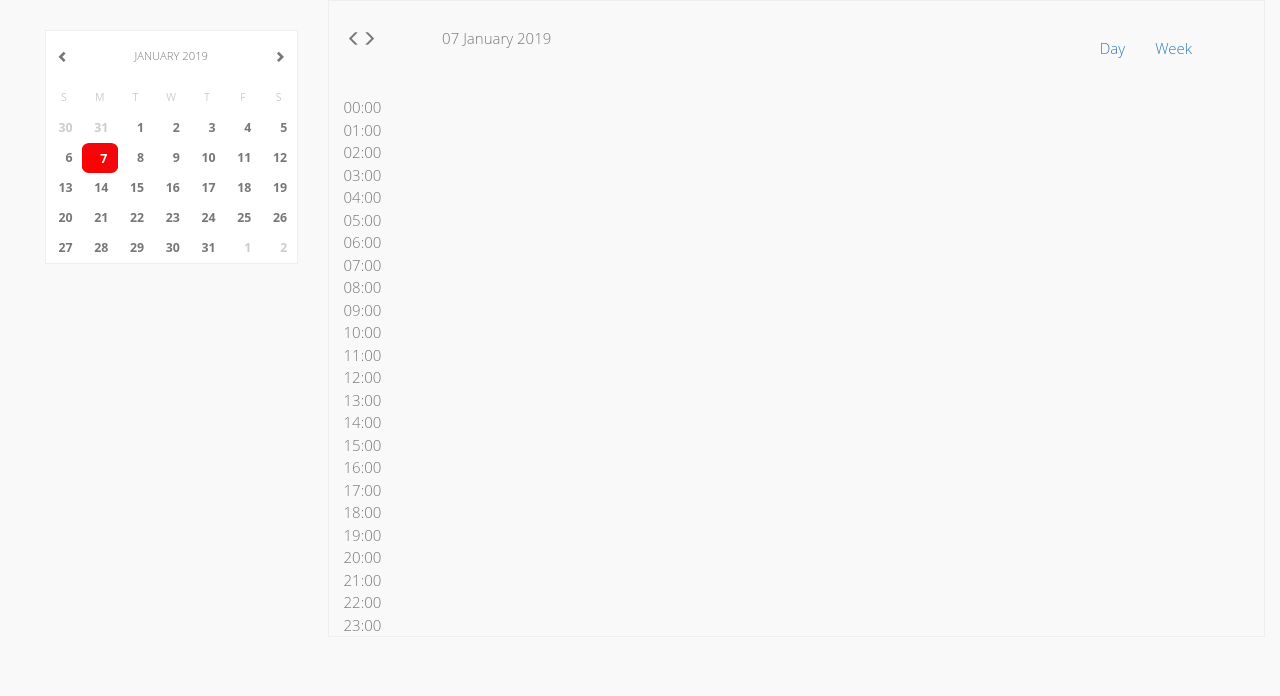
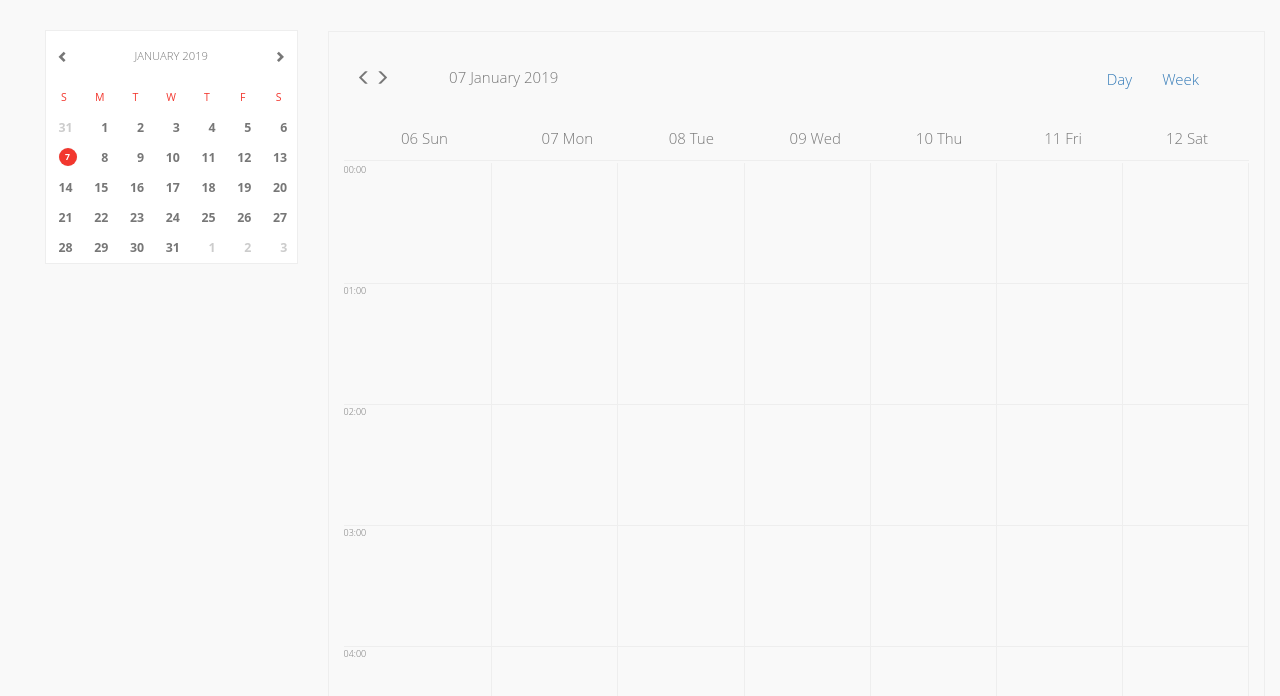
Before and after one commit to karimjavith/react-calendar, a React (Create React App) app: page /weekCalendar in a window 1280 px wide. Shown: the top 696 px of the page. Built offline with nearby package versions, Linux system fonts and the light colour scheme.

Commit message:
Added styles and weekheader

```diff
--- a/src/App.css
+++ b/src/App.css
@@ -21,10 +21,11 @@
 .App-link {
   color: #61dafb;
 }
+
 /* FONT IMPORTS */
 
 .icon {
-  font-family: 'Material Icons', serif;
+  font-family: "Material Icons", serif;
   font-style: normal;
   display: inline-block;
   vertical-align: middle;
@@ -34,13 +35,11 @@
   word-wrap: normal;
   white-space: nowrap;
   direction: ltr;
-
   -webkit-font-smoothing: antialiased;
   text-rendering: optimizeLegibility;
   -moz-osx-font-smoothing: grayscale;
-  font-feature-settings: 'liga';
+  font-feature-settings: "liga";
 }
-
 
 /* VARIABLES */
 
@@ -51,8 +50,9 @@
   --border-color: #eee;
   --bg-color: #f9f9f9;
   --neutral-color: #fff;
+  --badge-notification: #f2372e;
+  --small-font-size: 9px;
 }
-
 
 /* GENERAL */
 
@@ -61,7 +61,7 @@
 }
 
 body {
-    font-family: 'Open Sans', 'Helvetica Neue', 'Helvetica', 'Arial', sans-serif;
+  font-family: "Open Sans", "Helvetica Neue", "Helvetica", "Arial", sans-serif;
   font-size: 1.5em;
   font-weight: 300;
   line-height: 1.5;
@@ -86,7 +86,7 @@ header #logo {
 }
 
 header #logo .icon {
-  padding-right: .25em;
+  padding-right: 0.25em;
 }
 
 main {
@@ -132,7 +132,6 @@ main {
   text-align: right;
 }
 
-
 /* Month  Calendar */
 
 .calendar {
@@ -148,17 +147,18 @@ main {
   font-weight: 300;
   font-size: 75%;
   padding: 1.5em 0;
-  /* border-bottom: 1px solid var(--border-color); */
+  color: var(--text-color);
+  transition: 0.25s ease-out;
 }
 
 .calendar .header .icon {
   cursor: pointer;
-  transition: .15s ease-out;
+  transition: 0.15s ease-out;
 }
 
 .calendar .header .icon:hover {
   transform: scale(1.75);
-  transition: .25s ease-out;
+  transition: 0.25s ease-out;
   color: var(--main-color);
 }
 
@@ -173,40 +173,36 @@ main {
 .calendar .days {
   text-transform: uppercase;
   font-weight: 400;
-  color: var(--text-color-light);
+  color: var(--badge-notification);
   font-size: 70%;
-  padding: .75em 0;
-  /* border-bottom: 1px solid var(--border-color); */
+  padding: 0.75em 0;
+  transition: 0.25s ease-out;
 }
 
 .calendar .body .cell {
   position: relative;
   height: 2em;
-  /* border-right: 1px solid var(--border-color); */
   overflow: hidden;
   cursor: pointer;
   background: var(--neutral-color);
   transition: 0.25s ease-out;
 }
 
-/* .calendar .body .cell:hover {
-  background: var(--bg-color);
-  transition: 0.5s ease-out;
-} */
-
-.calendar .body .selected {
-  /* border-left: 10px solid transparent;
-  border-image: linear-gradient(45deg, #1a8fff 0%,#53cbf1 40%);
-  border-image-slice: 1; */
-  background-color: red;
-  border-radius: 20%;
-  border: 1px solid red;
+.calendar .body .selected span:after {
+  content: attr(data-formatted);
+  position: absolute;
+  top: -4px;
+  right: -4px;
+  font-size: 0.7em;
+  background: var(--badge-notification);
   color: white;
+  width: 18px;
+  height: 18px;
+  text-align: center;
+  line-height: 18px;
+  border-radius: 50%;
+  box-shadow: 0 0 1px rgb(221, 217, 217);
 }
-
-/* .calendar .body .row {
-  border-bottom: 1px solid var(--border-color);
-} */
 
 .calendar .body .row:last-child {
   border-bottom: none;
@@ -220,8 +216,8 @@ main {
   position: absolute;
   font-size: 82.5%;
   line-height: 1;
-  top: .75em;
-  right: .75em;
+  top: 0.75em;
+  right: 0.75em;
   font-weight: 700;
 }
 
@@ -231,46 +227,67 @@ main {
 }
 
 .calendar .body .cell .bg {
-  font-weight: 700;
-  line-height: 1;
-  color: var(--main-color);
-  opacity: 0;
-  font-size: 8em;
-  position: absolute;
-  top: -.2em;
-  right: -.05em;
-  transition: .25s ease-out;
-  letter-spacing: -.07em;
+  transition: 0.25s ease-out;
+  letter-spacing: -0.07em;
 }
 
-.calendar .body .cell:hover .bg, .calendar .body .selected .bg  {
+.calendar .body .cell:hover .bg,
+.calendar .body .selected .bg {
   opacity: 0.05;
-  transition: .5s ease-in;
+  transition: 0.5s ease-in;
 }
 
 .calendar .body .col {
   flex-grow: 0;
-  flex-basis: calc(100%/7);
-  width: calc(100%/7);
+  flex-basis: calc(100% / 7);
+  width: calc(100% / 7);
 }
 
 /* Day week menu container */
 .sub-content-container {
   border: 1px solid var(--border-color);
+  margin-top: 31px;
+  max-height: calc(100% - 100px);
+  height: 700px;
+  overflow: auto;
 }
+
 .sub-content-container .sub-content-container__header {
   display: flex;
   flex-direction: row;
   flex-grow: 1;
 }
-.sub-content-container .sub-content-container__header-dateTimeDisplay, .sub-content-container .sub-content-container__header, .sub-content-container .sub-content-container__header-navMenu {
+
+.sub-content-container .sub-content-container__header-dateTimeDisplay,
+.sub-content-container .sub-content-container__header,
+.sub-content-container .sub-content-container__header-navMenu {
   margin: 1em 0;
   line-height: 1;
 }
+
 .sub-content-container .sub-content-container__header-dateTimeDisplay {
-  margin-left: -27px;
+  margin-left: -20px;
 }
-.day-week-calendar-menu-container {	position: relative;
+
+.sub-content-container .sub-content-container__header-dateTimeDisplay .row {
+  margin: 0.5em 0px;
+}
+
+.sub-content-container .sub-content-container__header-dateTimeDisplay i {
+  cursor: pointer;
+}
+
+.sub-content-container .sub-content-container__header-dateTimeDisplay i:hover {
+  transform: scale(1.75);
+  transition: 0.25s ease-out;
+}
+
+.sub-content-container .sub-content-container__header-dateTimeDisplay i:last-child {
+  margin-left: 3px;
+}
+
+.day-week-calendar-menu-container {
+  position: relative;
   display: -webkit-flex;
   display: flex;
   -webkit-flex-wrap: wrap;
@@ -280,17 +297,49 @@ main {
   list-style: none;
   justify-content: flex-end;
 }
+
 /* Day calendar */
-.day-calendar-container .hour-container {
+.day-calendar-container .hour-container__bottom {
   padding: 3px;
   border-bottom: 1px solid var(--border-color);
 }
+
 .day-calendar-container .hour-container-wrapper {
   margin: 1em 0;
   padding: 5px;
 }
 
+/* Week Calendar */
+.week-calendar-container .hour-container-wrapper {
+  display: flex;
+  border-bottom: 1px solid var(--border-color);
+  font-size: var(--small-font-size);
+}
+.week-calendar-container .week-calendar__header {
+  flex: 1 1 auto;
+  margin-bottom: 2px;
+  padding-bottom: 10px;
+  border-bottom: 1px solid var(--border-color);
+}
+.week-calendar-container .week-calendar__header .week-calendar__header-column {
+  flex: 1 0 auto;
+  width: 92px;
+  text-align: center;
+}
+.week-calendar-container .week-calendar__header .week-calendar__header-column:first-child {
+  width: 130px;
+}
+.week-calendar-container .hour-container-wrapper .hour-container__rowCells {
+  flex-grow: 1;
+  flex-basis: 0;
+  max-width: 100%;
+  border-right: 1px solid var(--border-color);
+  height: 120px;
+}
+.sub-content-container {
+  margin-top: 31px;
+}
 
-.sub-calendar-container__wrapper {
+.sub-calendar-container .sub-calendar-container__wrapper {
   margin: 2em 0;
 }
--- a/src/components/Calendar/container/Day.Calendar.Container.js
+++ b/src/components/Calendar/container/Day.Calendar.Container.js
@@ -1,17 +1,21 @@
 import React from "react";
 import { connect } from "react-redux";
-// import { onDateClick, prevMonth, nextMonth } from "../store";
+import { updateCurrentView } from "../store";
 import DayCalendarPresentation from "../presentation/Day.Calendar.Presentation";
 
-const mapStateToProps = state => {
-  return {
-    currentMonth: state.calendar.currentMonth,
-    selectedDate: state.calendar.selectedDate
-  };
+const mapStateToPropsDayCalendar = state => {
+    return {
+        currentMonth: state.calendar.currentMonth,
+        selectedDate: state.calendar.selectedDate
+    };
 };
 
+const mapDispatchToPropsDayCalendar = dispatch => ({
+    updateCurrentView: viewType => dispatch(updateCurrentView(viewType))
+});
 const DayCalendarContainer = connect(
-  mapStateToProps
+    mapStateToPropsDayCalendar,
+    mapDispatchToPropsDayCalendar
 )(DayCalendarPresentation);
 
 export default DayCalendarContainer;
--- a/src/components/Calendar/container/Week.Calendar.Container.js
+++ b/src/components/Calendar/container/Week.Calendar.Container.js
@@ -1,17 +1,19 @@
 import React from "react";
 import { connect } from "react-redux";
-// import { onDateClick, prevMonth, nextMonth } from "../store";
+import { updateCurrentView } from "../store";
 import WeekCalendarPresentation from "../presentation/Week.Calendar.Presentation";
-
-const mapStateToProps = state => {
+const mapStateToPropsWeekCalendar = state => {
     return {
       currentMonth: state.calendar.currentMonth,
       selectedDate: state.calendar.selectedDate
     };
   };
-
+  const mapDispatchToPropsWeekCalendar = dispatch => ({
+    updateCurrentView: viewType => dispatch(updateCurrentView(viewType))
+  });
   const WeekCalendarContainer = connect(
-  mapStateToProps
+    mapStateToPropsWeekCalendar,
+    mapDispatchToPropsWeekCalendar
   )(WeekCalendarPresentation);
 
 export default WeekCalendarContainer;
--- a/src/components/Calendar/presentation/Day.Calendar.Presentation.js
+++ b/src/components/Calendar/presentation/Day.Calendar.Presentation.js
@@ -1,23 +1,22 @@
 import React from "react";
-
 const getRows = () => {
     const arr24 = Array(24).fill({});
     return (
         <div>
             {arr24.map((v, i) => {
                 let hour = i < 10 ? `0` + i++ : i++;
-                return <div className="hour-container-wrapper" key={Math.random(i)}><div>{hour}:00</div><div className="hour-container"></div></div>
+                return <div className="hour-container-wrapper" key={Math.random(i)}><div>{hour}:00</div><div className="hour-container__bottom"></div></div>
             })}
         </div>
     );
 };
 
-const DayCalendarPresentation = () => {
+const DayCalendarPresentation = ({ updateCurrentView }) => {
+
+    updateCurrentView('DAY');
     return (
-        <div className="day-calendar-container">
-            {getRows()}
+        <div className="day-calendar-container">{getRows()}
         </div>
     );
 }
-
 export default DayCalendarPresentation;
--- a/src/components/Calendar/presentation/Month.Calendar.Presentation.js
+++ b/src/components/Calendar/presentation/Month.Calendar.Presentation.js
@@ -1,61 +1,73 @@
 import React from "react";
 import dateFns from "date-fns";
-
 class CalendarPresentation extends React.Component {
-  buildHeader(currentMonth) {
+  buildMonthHeader(currentMonth) {
     const dateFormat = "MMMM YYYY";
 
     return (
       <div className="header row flex-middle">
         <div className="col col-start">
           <div className="icon" onClick={this.prevMonth}>
-            <span><i className="glyphicon glyphicon-chevron-left"></i></span>
+            <span>
+              <i className="glyphicon glyphicon-chevron-left" />
+            </span>
           </div>
         </div>
         <div className="col col-center">
           <span>{dateFns.format(currentMonth, dateFormat)}</span>
         </div>
         <div className="col col-end" onClick={this.nextMonth}>
-          <div className="icon"><span><i className="glyphicon glyphicon-chevron-right"></i></span></div>
+          <div className="icon">
+            <span>
+              <i className="glyphicon glyphicon-chevron-right" />
+            </span>
+          </div>
         </div>
       </div>
     );
   }
 
-  buildDays(currentMonth) {
+  buildWeekHeaders(currentMonth) {
     const dateFormat = "dddd";
-    const days = [];
+    const arr7 = Array(7).fill({});
 
     let startDate = dateFns.startOfWeek(currentMonth);
-    for (let i = 0; i < 7; i++) {
-      days.push(
-        <div className="col col-center" key={i}>
-          {dateFns.format(dateFns.addDays(startDate, i), dateFormat).substr(0, 1)}
-        </div>
-      );
-    }
 
-    return <div className="days row">{days}</div>;
+    return (
+      <div className="days row">
+        {arr7.map((v, i) => {
+          return (
+            <div className="col col-center" key={Math.random(i)}>
+              {dateFns
+                .format(dateFns.addDays(startDate, i), dateFormat)
+                .substr(0, 1)}
+            </div>
+          );
+        })}
+      </div>
+    );
   }
 
-  buildCells(currentMonth, selectedDate) {
+  buildWeekRows(currentMonth, selectedDate) {
     const monthStart = dateFns.startOfMonth(currentMonth);
     const monthEnd = dateFns.endOfMonth(monthStart);
     const startDate = dateFns.startOfWeek(monthStart);
     const endDate = dateFns.endOfWeek(monthEnd);
 
-    const dateFormat = "D";
-    const rows = [];
+    const dateFormat = "D",
+      rows = [];
 
-    let days = [];
-    let day = startDate;
-    let formattedDate = "";
+    let days,
+      day = startDate,
+      formattedDate = "",
+      arr7 = Array(7).fill({});
 
     while (day <= endDate) {
-      for (let i = 0; i < 7; i++) {
+      days = arr7.map(() => {
+        day = dateFns.addDays(day, 1);
         formattedDate = dateFns.format(day, dateFormat);
         const cloneDay = day;
-        days.push(
+        return (
           <div
             className={`col cell ${
               !dateFns.isSameMonth(day, monthStart)
@@ -67,18 +79,18 @@ class CalendarPresentation extends React.Component {
             key={day}
             onClick={() => this.onDateClick(dateFns.parse(cloneDay))}
           >
-            <span className="number">{formattedDate}</span>
-            <span className="bg">{formattedDate}</span>
+            <span className="number" data-formatted={formattedDate}>
+              {formattedDate}
+            </span>
           </div>
         );
-        day = dateFns.addDays(day, 1);
-      }
+      });
       rows.push(
-        <div className="row" key={day}>
+        <div className="row" key={Math.random(day)}>
           {days}
         </div>
       );
-      days = [];
+      arr7 = Array(7).fill({});
     }
     return <div className="body">{rows}</div>;
   }
@@ -99,9 +111,9 @@ class CalendarPresentation extends React.Component {
     const { currentMonth, selectedDate } = this.props;
     return (
       <div className="calendar">
-        {this.buildHeader(currentMonth)}
-        {this.buildDays(currentMonth)}
-        {this.buildCells(currentMonth, selectedDate)}
+        {this.buildMonthHeader(currentMonth)}
+        {this.buildWeekHeaders(currentMonth)}
+        {this.buildWeekRows(currentMonth, selectedDate)}
       </div>
     );
   }
--- a/src/components/Calendar/presentation/Week.Calendar.Presentation.js
+++ b/src/components/Calendar/presentation/Week.Calendar.Presentation.js
@@ -1,23 +1,56 @@
 import React from "react";
+import dateFns from 'date-fns';
 
-const getRows = () => {
-    const arr24 = Array(24).fill({});
+const getHeaderForWeeks = currentMonth => {
+    const dateFormat = "DD ddd";
+    const arr7 = Array(7).fill({});
+
+    let startDate = dateFns.startOfWeek(currentMonth);
+
+    return (
+      <div className="week-calendar__header row">
+        {arr7.map((v, i) => {
+          return (
+            <div
+              className="col week-calendar__header-column"
+              key={Math.random(i)}
+            >
+              {dateFns.format(dateFns.addDays(startDate, i), dateFormat)}
+            </div>
+          );
+        })}
+      </div>
+    );
+  };
+  const getRowsForWeeks = () => {
+    const arr24 = Array(24).fill({}),
+      arr7 = Array(7).fill({});
     return (
       <div>
         {arr24.map((v, i) => {
           let hour = i < 10 ? `0` + i++ : i++;
-                return <div key={Math.random(i)}><div>{hour}:00</div><div className="hour-container"></div></div>
+          return (
+            <div className="hour-container-wrapper" key={Math.random(i)}>
+              <div>{hour}:00</div>
+              <div className="row">
+                {arr7.map(() => {
+                  return <div className="hour-container__rowCells col"> </div>;
+                })}
+              </div>
+            </div>
+          );
         })}
       </div>
     );
   };
 
-const WeekCalendarPresentation = () => {
+  const WeekCalendarPresentation = ({ updateCurrentView, currentMonth }) => {
+    updateCurrentView("WEEK");
     return (
       <div className="week-calendar-container">
-            {getRows()}
+        {getHeaderForWeeks(currentMonth)}
+        {getRowsForWeeks()}
       </div>
     );
-}
-
+  };
 export default WeekCalendarPresentation;
--- a/src/components/Calendar/store.js
+++ b/src/components/Calendar/store.js
@@ -16,9 +16,23 @@ export const prevMonth = dateFns => {
     dateFns
   };
 };
-const initialState = {
+export const modifyDate = (dateFns, count) => {
+  return {
+    type: "MODIFY_DATE",
+    dateFns,
+    count
+  };
+};
+export const updateCurrentView = viewType => {
+  return {
+    type: "UPDATE_CURRENT_VIEW",
+    viewType
+  };
+};
+export const initialState = {
   currentMonth: new Date(),
-  selectedDate: new Date()
+  selectedDate: new Date(),
+  currentView: "DAY"
 };
 const calendar = (state = initialState, action) => {
   switch (action.type) {
@@ -38,6 +52,25 @@ const calendar = (state = initialState, action) => {
         ...state,
         currentMonth: action.dateFns.subMonths(state.currentMonth, 1)
       };
+    case "MODIFY_DATE":
+      let displayDate;
+      if (state.currentView === "WEEK") {
+        displayDate = action.dateFns.addDays(
+          state.selectedDate,
+          Math.sign(action.count) === 1 ? 7 : -7
+        );
+      } else
+        displayDate = action.dateFns.addDays(state.selectedDate, action.count);
+      return {
+        ...state,
+        selectedDate: displayDate,
+        currentMonth: action.dateFns.format(displayDate)
+      };
+    case "UPDATE_CURRENT_VIEW":
+      return {
+        ...state,
+        currentView: action.viewType
+      };
     default:
       return state;
   }
```
Also changed, not shown: src/components/Calendar/container/DayWeekHeader.Container.js (added, +22 -0 lines), src/components/Calendar/presentation/DayWeekHeader.Presentation.js (added, +56 -0 lines). Lines whose indentation alone changed are shown as unchanged.
